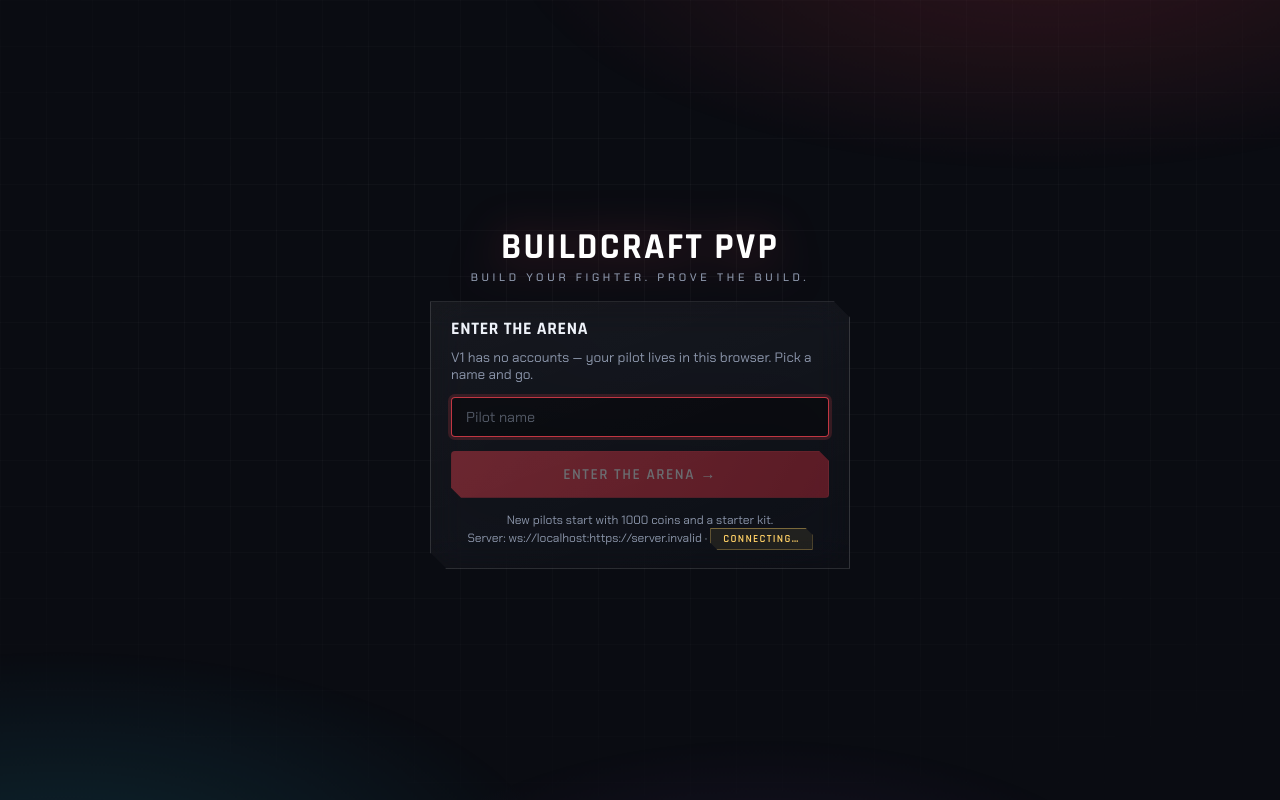
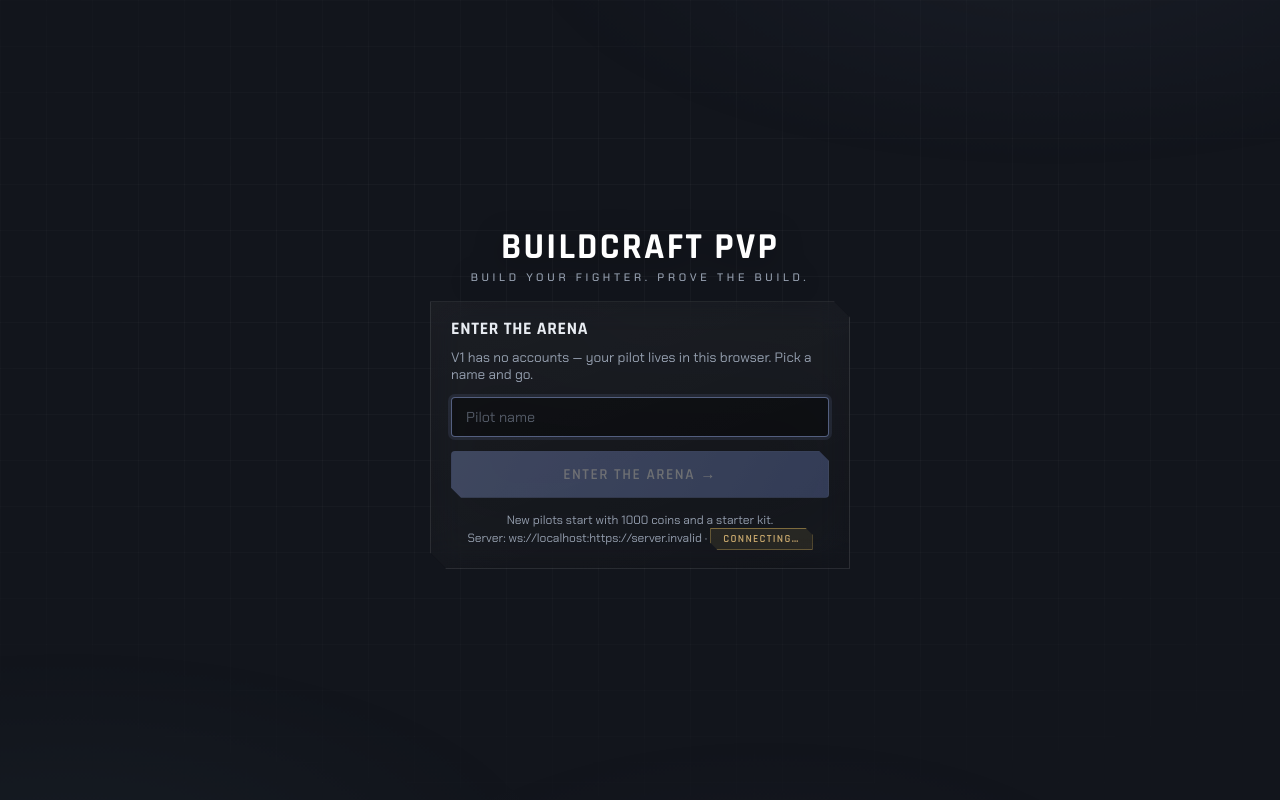
Before and after one commit to katrate/buildcraft-pvp, a React (Vite) app in the folder client/: page / in a window 1280 px wide. Built offline with nearby package versions, Linux system fonts and the light colour scheme; no server answers.

Commit message:
Calm UI palette: mute neon colors, remove glows, eye-comfortable theme

```diff
--- a/client/src/ui/glass.tsx
+++ b/client/src/ui/glass.tsx
@@ -41,22 +41,22 @@ export const DISPLAY = css`
 // ------------------------------------------------------------
 export const GlobalStyle = createGlobalStyle`
   :root {
-    --bg: #0a0c12;
-    --bg-soft: #10141d;
-    --panel: rgba(255,255,255,0.045);
-    --panel-2: rgba(255,255,255,0.09);
-    --border: rgba(255,255,255,0.14);
-    --text: #eef2f9;
-    --text-dim: #8d97ac;
-    --accent: #ff4655;
-    --accent-2: #2dd4ff;
-    --good: #45d483;
-    --bad: #ff6b81;
-    --warn: #ffd166;
-    --rare: #4d9fff;
-    --epic: #c06bff;
+    --bg: #12151c;
+    --bg-soft: #181c25;
+    --panel: rgba(255,255,255,0.03);
+    --panel-2: rgba(255,255,255,0.055);
+    --border: rgba(255,255,255,0.1);
+    --text: #e8ecf2;
+    --text-dim: #96a0b0;
+    --accent: #8294c9;
+    --accent-2: #6fa5ad;
+    --good: #82b39a;
+    --bad: #c78b95;
+    --warn: #c7a76d;
+    --rare: #79a3c6;
+    --epic: #a294c4;
     --radius: 10px;
-    --shadow: 0 10px 30px rgba(0,0,0,0.5);
+    --shadow: 0 8px 24px rgba(0,0,0,0.42);
   }
 
   * { box-sizing: border-box; }
@@ -89,7 +89,7 @@ export const GlobalStyle = createGlobalStyle`
     -webkit-mask-image: radial-gradient(ellipse 90% 70% at 50% 40%, black 30%, transparent 100%);
   }
 
-  /* angled energy beams — red & cyan, like a loading screen */
+  /* soft ambient light — muted tones, easy on the eyes */
   body::after {
     content: '';
     position: fixed;
@@ -97,10 +97,10 @@ export const GlobalStyle = createGlobalStyle`
     z-index: -3;
     pointer-events: none;
     background:
-      radial-gradient(ellipse 60% 42% at 82% -8%, rgba(255, 70, 85, 0.16), transparent 70%),
-      radial-gradient(ellipse 55% 40% at 6% 108%, rgba(45, 212, 255, 0.13), transparent 70%),
-      radial-gradient(ellipse 45% 36% at 60% 116%, rgba(192, 107, 255, 0.10), transparent 70%);
-    animation: beam-drift 18s ease-in-out infinite alternate;
+      radial-gradient(ellipse 60% 42% at 82% -8%, rgba(130, 148, 201, 0.06), transparent 70%),
+      radial-gradient(ellipse 55% 40% at 6% 108%, rgba(111, 165, 173, 0.05), transparent 70%),
+      radial-gradient(ellipse 45% 36% at 60% 116%, rgba(162, 148, 196, 0.04), transparent 70%);
+    animation: beam-drift 24s ease-in-out infinite alternate;
   }
   @keyframes beam-drift {
     from { transform: translate3d(0, 0, 0) scale(1); }
@@ -234,10 +234,10 @@ export const Kicker = styled.div`
 // Angular surfaces (clipped corners + drop shadow that follows shape)
 // ------------------------------------------------------------
 const angularSurface = css`
-  background: linear-gradient(160deg, rgba(255,255,255,0.055), rgba(255,255,255,0.018));
-  backdrop-filter: blur(18px) saturate(140%);
-  -webkit-backdrop-filter: blur(18px) saturate(140%);
-  border: 1px solid rgba(255,255,255,0.14);
+  background: linear-gradient(160deg, rgba(255,255,255,0.045), rgba(255,255,255,0.012));
+  backdrop-filter: blur(16px) saturate(92%);
+  -webkit-backdrop-filter: blur(16px) saturate(92%);
+  border: 1px solid rgba(255,255,255,0.1);
 `;
 
 export const Panel = styled.div`
@@ -296,12 +296,12 @@ export const Button = styled.button.withConfig(forwardFilter('variant', 'size',
     p.variant === 'primary' &&
     css`
       ${cutCorners(10)}
-      background: linear-gradient(120deg, #ff4655, #d92e3e);
-      border: 1px solid rgba(255, 70, 85, 0.7);
+      background: linear-gradient(120deg, #8294c9, #6779b5);
+      border: 1px solid rgba(130, 148, 201, 0.5);
       color: #fff;
-      filter: drop-shadow(0 6px 16px rgba(255, 70, 85, 0.28));
+      filter: drop-shadow(0 3px 10px rgba(0, 0, 0, 0.3));
       &:hover:not(:disabled) {
-        filter: drop-shadow(0 8px 22px rgba(255, 70, 85, 0.45)) brightness(1.12);
+        filter: drop-shadow(0 5px 14px rgba(0, 0, 0, 0.4)) brightness(1.06);
         transform: translateY(-1px);
       }
     `}
@@ -375,7 +375,7 @@ export const Chip = styled.span.withConfig(forwardFilter('tone'))<{ tone?: ChipT
     css`color: var(--bad); border-color: rgba(255,107,129,0.4); background: rgba(255,107,129,0.08);`}
   ${(p) =>
     p.tone === 'epic' &&
-    css`color: var(--epic); border-color: rgba(192,107,255,0.45); background: rgba(192,107,255,0.08); box-shadow: 0 0 14px rgba(192,107,255,0.12);`}
+    css`color: var(--epic); border-color: rgba(162,148,196,0.4); background: rgba(162,148,196,0.06);`}
 `;
 
 // ------------------------------------------------------------
@@ -418,8 +418,8 @@ export const Fill = styled.div.withConfig(forwardFilter('pct', 'color'))<{ pct:
     content: '';
     position: absolute;
     inset: 0;
-    background: linear-gradient(100deg, transparent 30%, rgba(255,255,255,0.35) 50%, transparent 70%);
-    animation: ${fillSheen} 2.2s ease-in-out infinite;
+    background: linear-gradient(100deg, transparent 30%, rgba(255,255,255,0.16) 50%, transparent 70%);
+    animation: ${fillSheen} 2.8s ease-in-out infinite;
   }
 `;
 
@@ -438,8 +438,8 @@ export const Input = styled.input`
   transition: border-color 0.15s ease, box-shadow 0.15s ease;
   &::placeholder { color: rgba(141, 151, 172, 0.55); }
   &:focus {
-    border-color: rgba(255, 70, 85, 0.75);
-    box-shadow: 0 0 0 3px rgba(255, 70, 85, 0.16);
+    border-color: rgba(130, 148, 201, 0.6);
+    box-shadow: 0 0 0 3px rgba(130, 148, 201, 0.12);
   }
 `;
 
@@ -543,9 +543,9 @@ export const DevZone = styled.div`
 export const Overlay = styled.div`
   position: fixed;
   inset: 0;
-  background: rgba(5, 7, 12, 0.8);
-  backdrop-filter: blur(10px) saturate(120%);
-  -webkit-backdrop-filter: blur(10px) saturate(120%);
+  background: rgba(8, 10, 15, 0.84);
+  backdrop-filter: blur(10px) saturate(92%);
+  -webkit-backdrop-filter: blur(10px) saturate(92%);
   display: flex;
   align-items: center;
   justify-content: center;
@@ -902,7 +902,7 @@ export const Logo = styled.div`
   color: #fff;
   text-align: center;
   line-height: 0.9;
-  filter: drop-shadow(0 0 22px rgba(255, 70, 85, 0.3));
+  filter: drop-shadow(0 4px 14px rgba(0, 0, 0, 0.35));
   span.red { color: var(--accent); }
   small {
     display: block;
@@ -924,10 +924,10 @@ export const TopBar = styled.div`
   align-items: center;
   justify-content: space-between;
   padding: 11px 24px;
-  border-bottom: 1px solid rgba(255,255,255,0.1);
-  background: rgba(8, 10, 16, 0.82);
-  backdrop-filter: blur(16px) saturate(140%);
-  -webkit-backdrop-filter: blur(16px) saturate(140%);
+  border-bottom: 1px solid rgba(255,255,255,0.08);
+  background: rgba(14, 17, 24, 0.85);
+  backdrop-filter: blur(16px) saturate(92%);
+  -webkit-backdrop-filter: blur(16px) saturate(92%);
   position: sticky;
   top: 0;
   z-index: 10;
@@ -994,7 +994,7 @@ export const ItemCard = styled.div.withConfig(forwardFilter('rarity', 'clickable
   ${(p) => p.clickable && 'cursor: pointer;'}
   ${(p) =>
     p.selected &&
-    css`border-left-color: var(--accent); border-color: rgba(255,70,85,0.6); filter: drop-shadow(0 0 18px rgba(255,70,85,0.25));`}
+    css`border-left-color: var(--accent); border-color: rgba(130,148,201,0.45);`}
   &:hover {
     transform: translateY(-2px);
     border-left-color: var(--accent);
@@ -1107,8 +1107,8 @@ export const PresetTab = styled.button.withConfig(forwardFilter('active'))<{ act
   ${(p) =>
     p.active &&
     css`
-      border-color: rgba(255, 70, 85, 0.6);
-      background: linear-gradient(90deg, rgba(255,70,85,0.14), rgba(255,70,85,0.03));
+      border-color: rgba(130, 148, 201, 0.5);
+      background: linear-gradient(90deg, rgba(130,148,201,0.1), rgba(130,148,201,0.02));
       box-shadow: inset 3px 0 0 var(--accent);
     `}
   &:hover { border-color: var(--accent-2); }
@@ -1158,11 +1158,11 @@ export const Battlefield = styled.div`
     font-family: 'Rajdhani', sans-serif;
     font-size: 2.6rem;
     font-weight: 700;
-    color: rgba(255, 70, 85, 0.4);
+    color: rgba(130, 148, 201, 0.38);
     letter-spacing: 0.1em;
     z-index: 1;
     pointer-events: none;
-    text-shadow: 0 0 30px rgba(255, 70, 85, 0.5);
+    text-shadow: 0 1px 8px rgba(0, 0, 0, 0.45);
   }
 `;
 
@@ -1203,10 +1203,10 @@ export const CombatantCard = styled.div.withConfig(forwardFilter('acting', 'dead
   filter: drop-shadow(0 8px 22px rgba(0, 0, 0, 0.4));
   ${(p) =>
     p.acting &&
-    css`border-color: rgba(255,70,85,0.8); filter: drop-shadow(0 0 16px rgba(255,70,85,0.3)); box-shadow: inset 3px 0 0 var(--accent);`}
+    css`border-color: rgba(130,148,201,0.65); box-shadow: inset 3px 0 0 var(--accent);`}
   ${(p) => p.dead && 'opacity: 0.35; filter: grayscale(0.9);'}
   ${(p) => p.targetable && 'cursor: pointer;'}
-  ${(p) => p.targetable && css`&:hover { border-color: var(--bad); transform: translateY(-2px); filter: drop-shadow(0 0 14px rgba(255,107,129,0.35)); }`}
+  ${(p) => p.targetable && css`&:hover { border-color: var(--bad); transform: translateY(-2px); filter: drop-shadow(0 6px 12px rgba(0,0,0,0.3)); }`}
   ${(p) => p.allyTarget && 'cursor: pointer;'}
   ${(p) => p.allyTarget && css`&:hover { border-color: var(--good); transform: translateY(-2px); }`}
 `;
@@ -1254,7 +1254,7 @@ export const FxBadge = styled.span.withConfig(forwardFilter('ready'))<{ ready?:
   align-items: center;
   gap: 3px;
   color: var(--text-dim);
-  ${(p) => p.ready && css`color: var(--epic); border-color: rgba(192,107,255,0.55); box-shadow: 0 0 10px rgba(192,107,255,0.2);`}
+  ${(p) => p.ready && css`color: var(--epic); border-color: rgba(162,148,196,0.5);`}
 `;
 
 export const CbSide = styled.div`display: flex; flex-direction: column; gap: 4px; width: 110px; flex-shrink: 0;`;
@@ -1268,7 +1268,7 @@ export const Pip = styled.span.withConfig(forwardFilter('on'))<{ on?: boolean }>
   background: rgba(255,255,255,0.08);
   border: 1px solid rgba(255,255,255,0.16);
   transition: all 0.2s ease;
-  ${(p) => p.on && css`background: var(--epic); border-color: var(--epic); box-shadow: 0 0 8px rgba(192,107,255,0.9);`}
+  ${(p) => p.on && css`background: var(--epic); border-color: var(--epic); box-shadow: 0 0 5px rgba(162,148,196,0.5);`}
 `;
 
 // ------------------------------------------------------------
@@ -1296,8 +1296,8 @@ export const AbilityButton = styled.button.withConfig(forwardFilter('ultimate',
   flex-direction: column;
   gap: 2px;
   clip-path: polygon(0 0, calc(100% - 10px) 0, 100% 10px, 100% 100%, 10px 100%, 0 calc(100% - 10px));
-  ${(p) => p.ultimate && css`border-color: rgba(192,107,255,0.55); background: rgba(192,107,255,0.06);`}
-  ${(p) => p.selected && css`border-color: var(--accent); background: rgba(255,70,85,0.1); box-shadow: inset 3px 0 0 var(--accent);`}
+  ${(p) => p.ultimate && css`border-color: rgba(162,148,196,0.45); background: rgba(162,148,196,0.05);`}
+  ${(p) => p.selected && css`border-color: var(--accent); background: rgba(130,148,201,0.08); box-shadow: inset 3px 0 0 var(--accent);`}
   &:hover:not(:disabled) { border-color: var(--accent); transform: translateY(-1px); }
   &:disabled { opacity: 0.38; cursor: not-allowed; }
 `;
@@ -1365,7 +1365,7 @@ export const LogBox = styled.div`
 
 export const LogLine = styled.div.withConfig(forwardFilter('round', 'damage'))<{ round?: boolean; damage?: boolean }>`
   ${(p) => p.round && css`color: var(--accent-2); font-weight: 700;`}
-  ${(p) => p.damage && 'color: #ffd0d5;'}
+  ${(p) => p.damage && 'color: #d8b3b8;'}
 `;
 
 // ------------------------------------------------------------
--- a/client/src/ui/theme.ts
+++ b/client/src/ui/theme.ts
@@ -1,32 +1,33 @@
 // ============================================================
-// "STRIKE" design tokens for BuildCraft PvP — Valorant × Fortnite.
+// Design tokens for BuildCraft PvP — clean, calm, eye-comfortable.
 //
-// Dark tactical base, Valorant-red primary, electric cyan/purple
-// energy accents, angular clipped-corner shapes, condensed display
-// type. Legacy CSS variable NAMES are preserved (--accent, --good,
-// ...) so inline styles and prop-passed colors elsewhere keep working.
+// Dark slate base, muted periwinkle primary, soft teal secondary,
+// desaturated status colors, soft glass surfaces, gentle shadows.
+// No neon glows — legibility and comfort come first. Legacy CSS
+// variable NAMES are preserved (--accent, --good, ...) so inline
+// styles and prop-passed colors elsewhere keep working.
 // ============================================================
 
 export const glassTheme = {
   colors: {
-    bg: '#0a0c12',
-    bgSoft: '#10141d',
-    text: '#eef2f9',
-    textDim: '#8d97ac',
-    accent: '#ff4655', // Valorant red — primary CTA
-    accent2: '#2dd4ff', // electric cyan — energy secondary
-    good: '#45d483',
-    bad: '#ff6b81',
-    warn: '#ffd166',
-    rare: '#4d9fff',
-    epic: '#c06bff',
-    border: 'rgba(255, 255, 255, 0.14)',
-    borderSoft: 'rgba(255, 255, 255, 0.08)',
-    glass: 'rgba(255, 255, 255, 0.045)',
-    glassStrong: 'rgba(255, 255, 255, 0.09)',
-    panelInner: 'rgba(255, 255, 255, 0.03)',
-    track: 'rgba(0, 0, 0, 0.45)',
-    overlay: 'rgba(5, 7, 12, 0.82)',
+    bg: '#12151c',
+    bgSoft: '#181c25',
+    text: '#e8ecf2',
+    textDim: '#96a0b0',
+    accent: '#8294c9', // muted periwinkle — primary CTA
+    accent2: '#6fa5ad', // soft teal — secondary
+    good: '#82b39a', // sage
+    bad: '#c78b95', // muted rose
+    warn: '#c7a76d', // soft gold
+    rare: '#79a3c6', // steel blue
+    epic: '#a294c4', // dusty lavender
+    border: 'rgba(255, 255, 255, 0.1)',
+    borderSoft: 'rgba(255, 255, 255, 0.06)',
+    glass: 'rgba(255, 255, 255, 0.03)',
+    glassStrong: 'rgba(255, 255, 255, 0.055)',
+    panelInner: 'rgba(255, 255, 255, 0.02)',
+    track: 'rgba(0, 0, 0, 0.4)',
+    overlay: 'rgba(8, 10, 15, 0.84)',
   },
   radius: {
     sm: 6,
@@ -36,18 +37,18 @@ export const glassTheme = {
     pill: 999,
   },
   blur: {
-    glass: 'blur(18px) saturate(140%)',
+    glass: 'blur(16px) saturate(92%)',
     soft: 'blur(6px)',
   },
   shadow: {
-    card: '0 10px 30px rgba(0, 0, 0, 0.5)',
-    lift: '0 18px 44px rgba(0, 0, 0, 0.6)',
-    glow: '0 0 22px rgba(255, 70, 85, 0.35)',
-    glowCyan: '0 0 22px rgba(45, 212, 255, 0.35)',
-    glowGreen: '0 0 16px rgba(69, 212, 131, 0.35)',
-    glowPurple: '0 0 18px rgba(192, 107, 255, 0.4)',
+    card: '0 8px 24px rgba(0, 0, 0, 0.42)',
+    lift: '0 14px 34px rgba(0, 0, 0, 0.5)',
+    glow: '0 0 0 rgba(0, 0, 0, 0)', // reserved — glows are retired
+    glowCyan: '0 0 0 rgba(0, 0, 0, 0)',
+    glowGreen: '0 0 0 rgba(0, 0, 0, 0)',
+    glowPurple: '0 0 0 rgba(0, 0, 0, 0)',
   },
-  // Condensed, uppercase-heavy display face (Tungsten-ish) + techy body face
+  // Condensed display face + techy body face
   font: "'Chakra Petch', 'Segoe UI', system-ui, sans-serif",
   fontDisplay: "'Rajdhani', 'Segoe UI', system-ui, sans-serif",
   fontMono: 'Consolas, "SF Mono", monospace',
```
Also changed, not shown: shared/src/constants.ts (+10 -8 lines).
